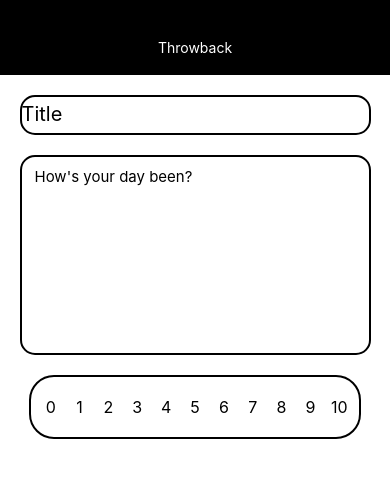
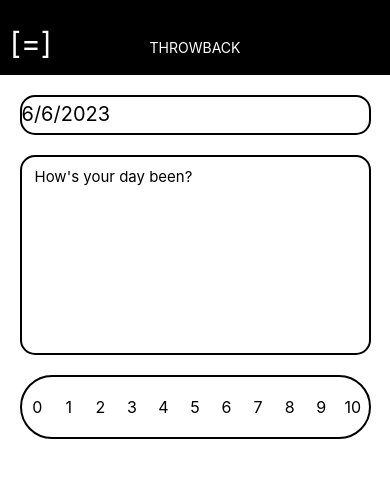
Before and after one commit to t2minht/throwback, a React Native app: screen / in a window 390 px wide. Shown: the top 478 px of the page. Built offline with nearby package versions, Linux system fonts and the light colour scheme.

Commit message:
functioning rating bar

```diff
--- a/App.js
+++ b/App.js
@@ -2,18 +2,36 @@ import { StatusBar } from 'expo-status-bar';
 import { StyleSheet, Text, TextInput, View, ScrollView } from 'react-native';
 import NavBar from './components/NavBar';
 import SliderBar from './components/SliderBar';
+// import * as SQLite from 'expo-sqlite';
+
+// function openDatabase() {
+//   if (Platform.OS === "web") {
+//     return {
+//       transaction: () => {
+//         return {
+//           executeSql: () => {},
+//         };
+//       },
+//     };
+//   }
+
+//   const db = SQLite.openDatabase("db.db");
+//   return db;
+// }
 
 export default function App() {
+  const date = new Date();
+  var dateString = date.toLocaleDateString();
   return (
     <ScrollView contentContainerStyle={styles.container}
     keyboardShouldPersistTaps='handled'
     >
       <StatusBar style="light" />
-      <NavBar style = {{}}/>
+      <NavBar title = "THROWBACK"/>
       <View style={styles.textboxTitle}>
         <TextInput
           style = {{fontSize: 20}}
-          placeholder='Title'
+          placeholder={dateString}
           textAlign='center'
           textAlignVertical='center'
 
@@ -30,6 +48,9 @@ export default function App() {
       </View>
 
       <SliderBar />
+
+      <View>
+      </View>
 
 
 
--- a/components/NavBar.js
+++ b/components/NavBar.js
@@ -1,9 +1,12 @@
-import { StyleSheet, Text, View } from 'react-native';
+import { Pressable, StyleSheet, Text, View } from 'react-native';
 
-export default function NavBar() {
+export default function NavBar(props) {
     return (
         <View style={styles.container}>
-            <Text style={{color: '#ffffff'}}>Throwback</Text>
+            <Pressable style={{position: "absolute", left:10, top:25}} onPress= {() => alert("Calendar")}>
+              <Text style={{color: '#ffffff', fontSize:30}}>[=]</Text>
+            </Pressable>
+            <Text style={{color: '#ffffff'}}>{props.title}</Text>
         </View>
     );
 }
@@ -13,6 +16,7 @@ export default function NavBar() {
       backgroundColor: '#000000',
       alignItems: 'center',
       justifyContent: 'center',
+      flexDirection: "row",
       width: '100%',
       height: 75,
       paddingTop:20
--- a/components/SliderBar.js
+++ b/components/SliderBar.js
@@ -1,41 +1,111 @@
 import { StyleSheet, Text, View, Pressable } from 'react-native';
+import React, {useState} from 'react';
+
 
 export default function SliderBar() {
-    const x = 0;
+
+    const [x, setColor] = useState("0%");
+    // const [color0, setColor0] = useState("#ffffff");
+    // const [color1, setColor1] = useState("#ffffff");
+    // const [color2, setColor2] = useState("#ffffff");
+    // const [color3, setColor3] = useState("#ffffff");
+    // const [color4, setColor4] = useState("#ffffff");
+    // const [color5, setColor5] = useState("#ffffff");
+    // const [color6, setColor6] = useState("#ffffff");
+    // const [color7, setColor7] = useState("#ffffff");
+    // const [color8, setColor8] = useState("#ffffff");
+    // const [color9, setColor9] = useState("#ffffff");
+    // const [color10, setColor10] = useState("#ffffff");
+
+    function setCount(count){
+        // switch(count){
+        //     case 0:
+        //         setColor1("#ffffff");
+        //     case 1:
+        //         setColor2("#ffffff");
+        //     case 2:
+        //         setColor3("#ffffff");
+        //     case 3:
+        //         setColor4("#ffffff");
+        //     case 4:
+        //         setColor5("#ffffff");
+        //     case 5:
+        //         setColor6("#ffffff");
+        //     case 6:
+        //         setColor7("#ffffff");
+        //     case 7:
+        //         setColor8("#ffffff");
+        //     case 8:
+        //         setColor9("#ffffff");
+        //     case 9:
+        //         setColor10("#ffffff");
+        // }
+        // switch(count){
+        //     case 10:
+        //         setColor10("#aaaaaa");
+        //     case 9:
+        //         setColor9("#aaaaaa");
+        //     case 8:
+        //         setColor8("#aaaaaa");
+        //     case 7:
+        //         setColor7("#aaaaaa");
+        //     case 6:
+        //         setColor6("#aaaaaa");
+        //     case 5:
+        //         setColor5("#aaaaaa");
+        //     case 4:
+        //         setColor4("#aaaaaa");
+        //     case 3:
+        //         setColor3("#aaaaaa");
+        //     case 2:
+        //         setColor2("#aaaaaa");
+        //     case 1:
+        //         setColor1("#aaaaaa");
+        //     case 0:
+        //         setColor0("#aaaaaa");
+        // }
+        // setCount((count + 1) / 11);
+
+        setColor( "" + ( ((count + 1) / 11) * 100) + "%");
+        if(count == 0)
+            setColor("0%");
+    }
+
 
     return (
         <View style={[styles.container, {flexDirection: 'row'} ]}>
-            <Pressable style={styles.leftbutton} onPress={() => alert(0)}>
+            <View style={{backgroundColor:"green", position:'absolute', width: x, height:"100%", opacity: .2, borderRadius: "40"}}></View>
+            <Pressable style={[styles.leftbutton, {}]} onPress={() => setCount(0)}>
                 <Text style={styles.buttonLabel}>{0}</Text>
             </Pressable>
-            <Pressable style={styles.button} onPress={() => alert(0)}>
+            <Pressable style={[styles.button, {}]} onPress={() => setCount(1)}>
                 <Text style={styles.buttonLabel}>{1}</Text>
             </Pressable>
-            <Pressable style={styles.button} onPress={() => alert(0)}>
+            <Pressable style={[styles.button, {}]} onPress={() => setCount(2)}>
                 <Text style={styles.buttonLabel}>{2}</Text>
             </Pressable>
-            <Pressable style={styles.button} onPress={() => alert(0)}>
+            <Pressable style={[styles.button, {}]} onPress={() => setCount(3)}>
                 <Text style={styles.buttonLabel}>{3}</Text>
             </Pressable>
-            <Pressable style={styles.button} onPress={() => alert(0)}>
+            <Pressable style={[styles.button, {}]} onPress={() => setCount(4)}>
                 <Text style={styles.buttonLabel}>{4}</Text>
             </Pressable>
-            <Pressable style={styles.button} onPress={() => alert(0)}>
+            <Pressable style={[styles.button, {}]} onPress={() => setCount(5)}>
                 <Text style={styles.buttonLabel}>{5}</Text>
             </Pressable>
-            <Pressable style={styles.button} onPress={() => alert(0)}>
+            <Pressable style={[styles.button, {}]} onPress={() => setCount(6)}>
                 <Text style={styles.buttonLabel}>{6}</Text>
             </Pressable>
-            <Pressable style={styles.button} onPress={() => alert(0)}>
+            <Pressable style={[styles.button, {}]} onPress={() => setCount(7)}>
                 <Text style={styles.buttonLabel}>{7}</Text>
             </Pressable>
-            <Pressable style={styles.button} onPress={() => alert(0)}>
+            <Pressable style={[styles.button, {}]} onPress={() => setCount(8)}>
                 <Text style={styles.buttonLabel}>{8}</Text>
             </Pressable>
-            <Pressable style={styles.button} onPress={() => alert(0)}>
+            <Pressable style={[styles.button, {}]} onPress={() => setCount(9)}>
                 <Text style={styles.buttonLabel}>{9}</Text>
             </Pressable>
-            <Pressable style={styles.rightbutton} onPress={() => alert(0)}>
+            <Pressable style={[styles.rightbutton, {}]} onPress={() => setCount(10)}>
                 <Text style={styles.buttonLabel}>{10}</Text>
             </Pressable>
         </View>
@@ -45,10 +115,10 @@ export default function SliderBar() {
   const styles = StyleSheet.create({
     container: {
         marginTop: 20,
-        width:'85%',
+        width:'90%',
         borderColor: '#000000',
         borderWidth: '2px',
-        borderRadius: 25
+        borderRadius: 40,
     },
     leftbutton:{
         flex: 1,
@@ -57,7 +127,7 @@ export default function SliderBar() {
         alignItems: 'center',
         justifyContent: 'center',
         flexDirection: 'row',
-        marginLeft:5,
+        backgroundColor: 'rgba(0, 0, 0, 0)'
     },
     button: {
         flex: 1,
@@ -66,6 +136,7 @@ export default function SliderBar() {
         alignItems: 'center',
         justifyContent: 'center',
         flexDirection: 'row',
+        backgroundColor: 'rgba(0, 0, 0, 0)',
     },
     rightbutton:{
         flex: 1,
@@ -74,7 +145,7 @@ export default function SliderBar() {
         alignItems: 'center',
         justifyContent: 'center',
         flexDirection: 'row',
-        marginRight:5,
+        backgroundColor: 'rgba(0, 0, 0, 0)',
     },
     buttonLabel: {
       color: '#000000',
```
Also changed, not shown: package.json (+10 -3 lines), 1 other file (tests, documents, lock files or other folders).
